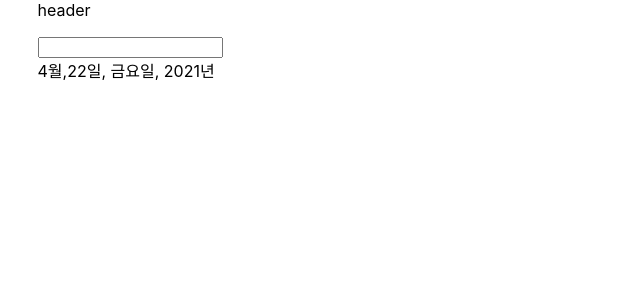
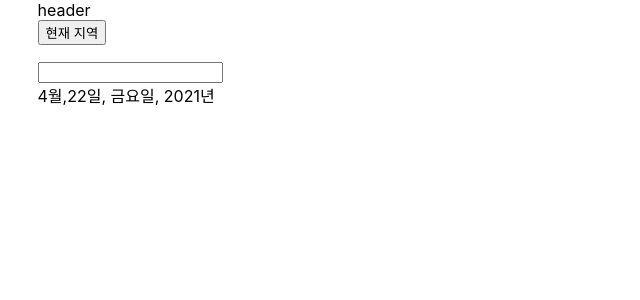
Before and after one commit to lee-insu/clothes-list-r, a React (Create React App) app: page / in a window 1280 px wide. Shown: the top 300 px of the page, without its empty margins (0-640 px from the left). Built offline with nearby package versions, Linux system fonts and the light colour scheme; no server answers.

Commit message:
main weather

```diff
--- a/src/components/place/place_weather/place_weather.jsx
+++ b/src/components/place/place_weather/place_weather.jsx
@@ -5,7 +5,22 @@ import PlaceWeatherList from '../place_weather_list/place_weather_list';
 const PlaceWeather = () => {
 
 
+    const apiKey = process.env.REACT_APP_API_KEY;
+    const [weather,setWeather] = useState({});
+    const [listTemp,setListTemp] = useState({});
 
+    /*
+    fetch(`https://api.openweathermap.org/data/2.5/weather?id=1835848&appid=${apiKey}`)
+    .then(res => res.json())
+    .then(result => {
+        setWeather(result);
+        setListTemp(result.main.temp);
+              });
+    console.log("ll")
+    */
+
+
+    function locationClick() {
         navigator.geolocation.getCurrentPosition(handleGeoSucc,handleGeoFail)
 
               function handleGeoSucc(position) {
@@ -20,11 +35,6 @@ const PlaceWeather = () => {
                   navigator.geolocation.getCurrentPosition(handleGeoSucc,handleGeoFail)
               }
 
-              const [weather,setWeather] = useState({});
-              const [listTemp,setListTemp] = useState({});
-
-              const apiKey = process.env.REACT_APP_API_KEY;
-
               function getWeather(location){
                   fetch(`https://api.openweathermap.org/data/2.5/weather?lat=${location.lat}&lon=${location.lon}&appid=${apiKey}`)
                   .then(res => res.json())
@@ -34,10 +44,13 @@ const PlaceWeather = () => {
                   });
               }
 
+       };
+
 
 
     return(
             <>
+            <button onClick = {locationClick()}>현재 지역</button>
             <PlaceWeatherCtn weather = {weather} />
             <ul>
                 <PlaceWeatherList temp = {listTemp}/>
```
